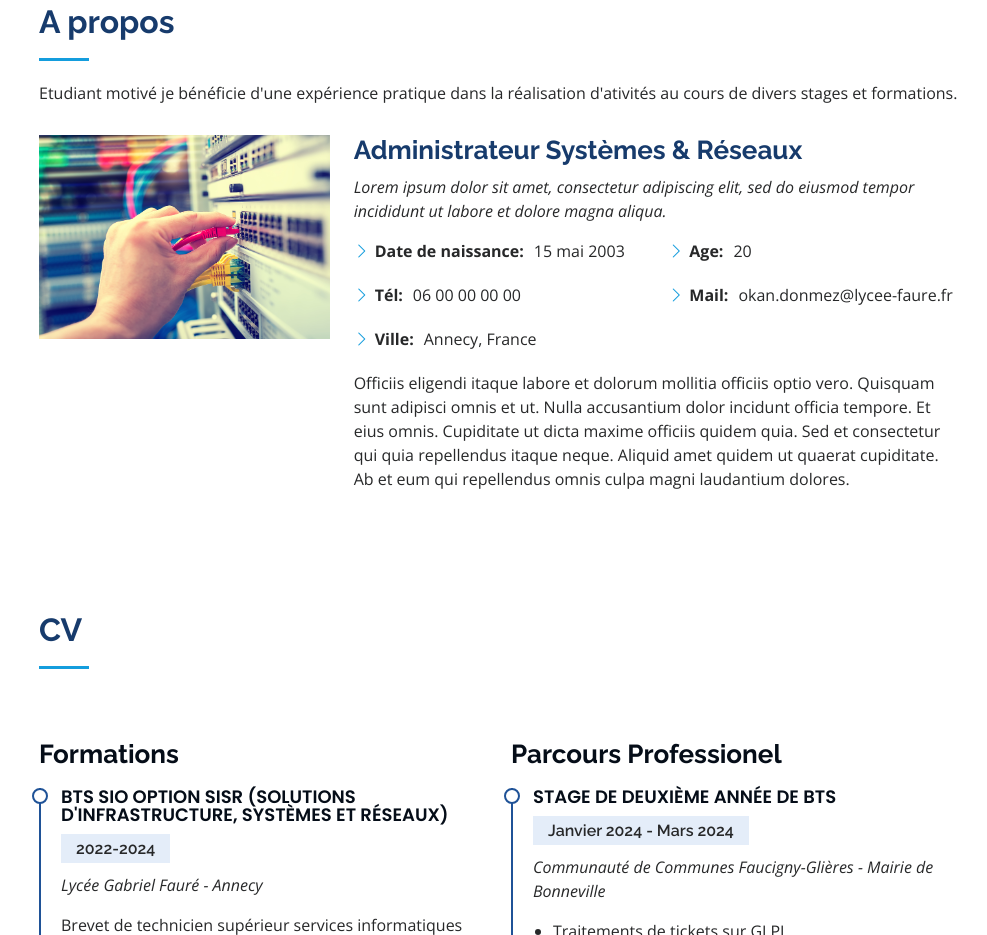
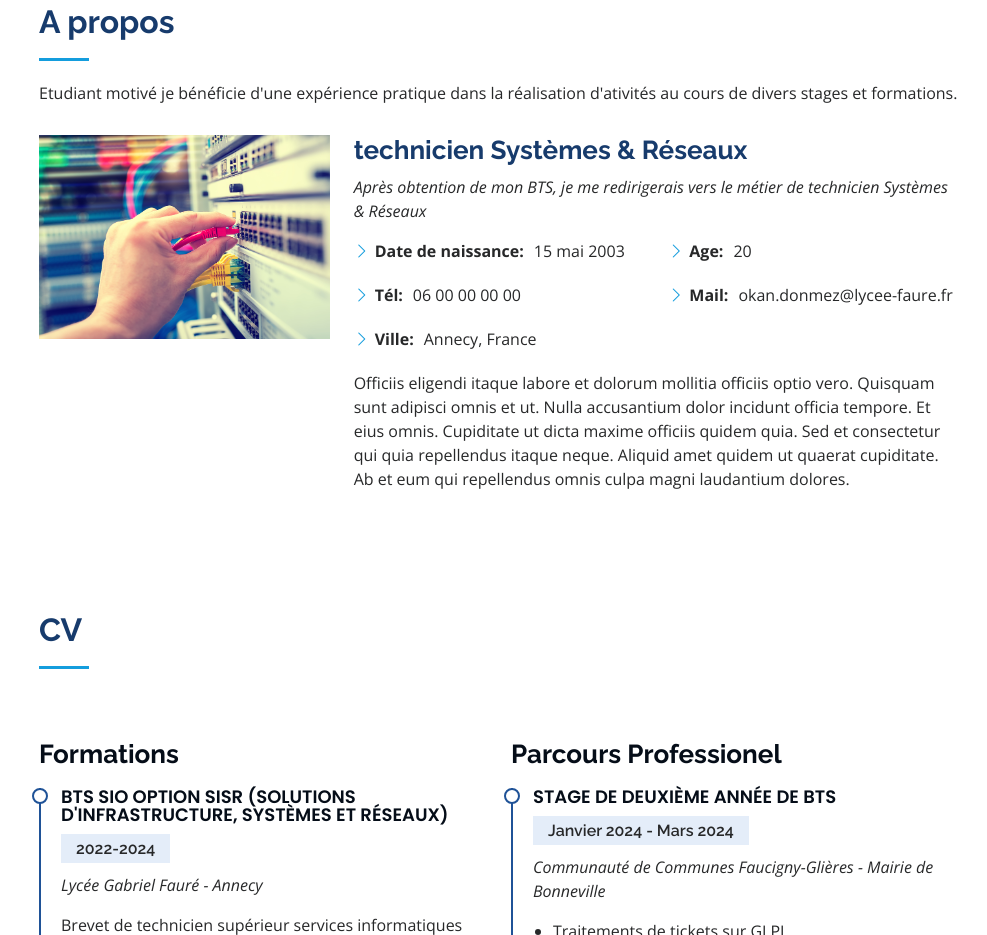
Before and after one commit to okandnmz/PortFolio, a plain HTML site: page index.html in a window 1280 px wide. Shown: the part 857-1792 px from the top of the page, without its empty margins (291-1278 px from the left). Drawn offline with nearby package versions, Linux system fonts and the light colour scheme; a script that the page names is missing; files whose address does not match are found by name.

Commit message:
Update index.html

```diff
--- a/index.html
+++ b/index.html
@@ -82,10 +82,9 @@
             <img src="IMG_2695.jpg" class="img-fluid" alt="">
           </div>
           <div class="col-lg-8 pt-4 pt-lg-0 content" data-aos="fade-left">
-            <h3>Administrateur Systèmes &amp; Réseaux</h3>
+            <h3>technicien Systèmes &amp; Réseaux</h3>
             <p class="fst-italic">
-              Lorem ipsum dolor sit amet, consectetur adipiscing elit, sed do eiusmod tempor incididunt ut labore et dolore
-              magna aliqua.
+              Après obtention de mon BTS, je me redirigerais vers le métier de technicien Systèmes &amp; Réseaux
             </p>
             <div class="row">
               <div class="col-lg-6">
```
